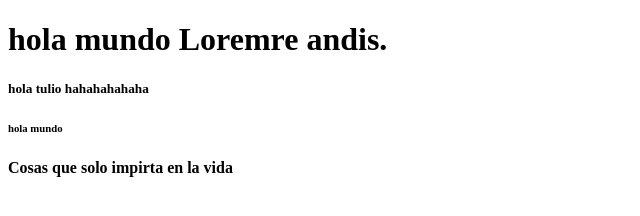
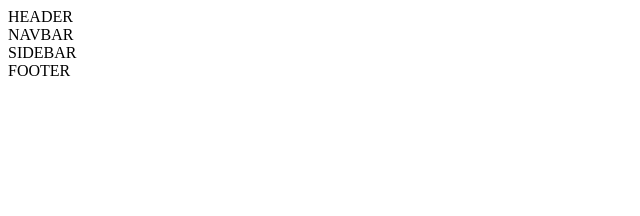
Before and after one commit to jmcausil/desarrollo-web, a plain HTML site: page index.html in a window 1280 px wide. Shown: the whole page, without its empty margins (0-640 px from the left). Drawn offline with Linux system fonts and the light colour scheme.

Commit message:
voy por la maqueta

```diff
--- a/index.html
+++ b/index.html
@@ -9,14 +9,13 @@
     </title>
 </head>
 <body>
-    <div>
-        <h1>hola mundo Loremre andis.</h1>
-        <h5>hola tulio hahahahahaha</h5>
-        <h6>hola mundo</h6>
-    </div>
 
 
-    <h4>Cosas que solo impirta en la vida </h4>
+<header class="header"> HEADER</header>
+<nav class="navbar">NAVBAR</nav>
+<aside class="sidebar">SIDEBAR</aside>
+<footer class="footer">FOOTER</footer>
+
 
 </body>
 </html>
```
